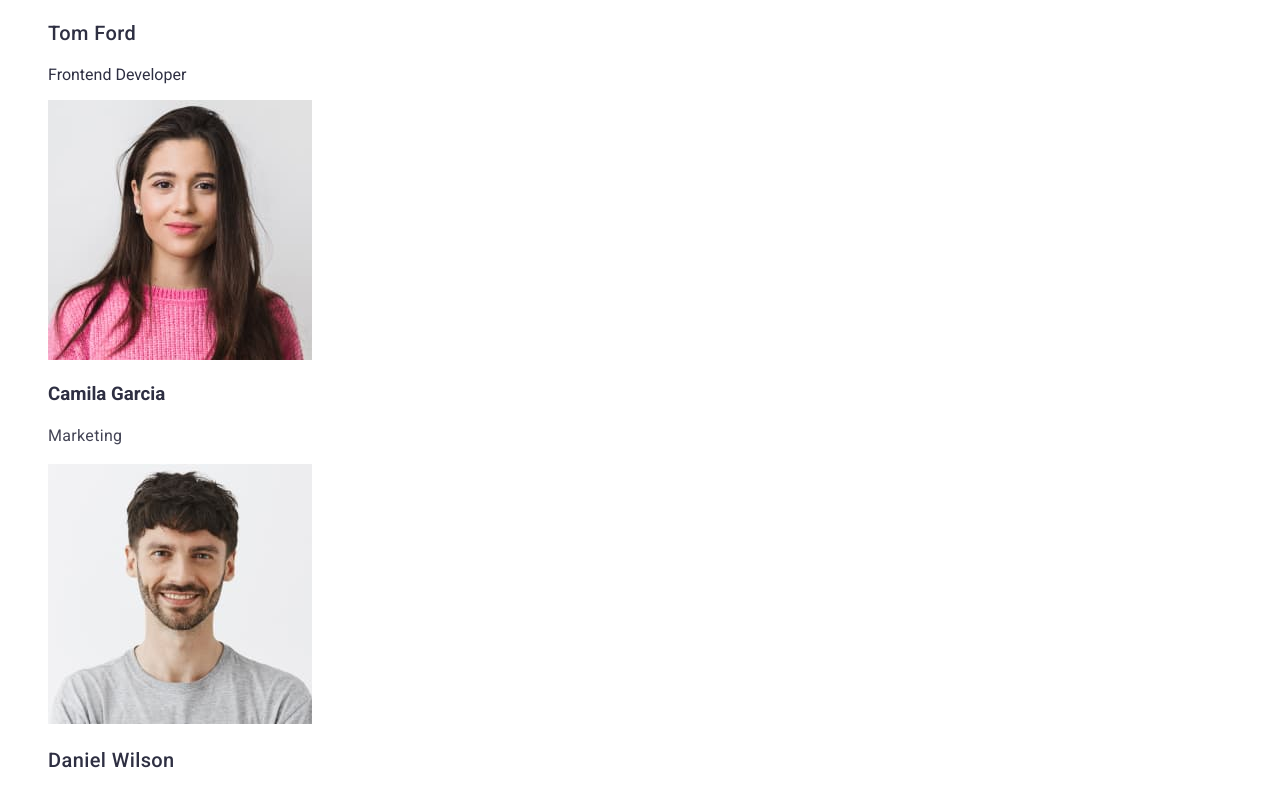
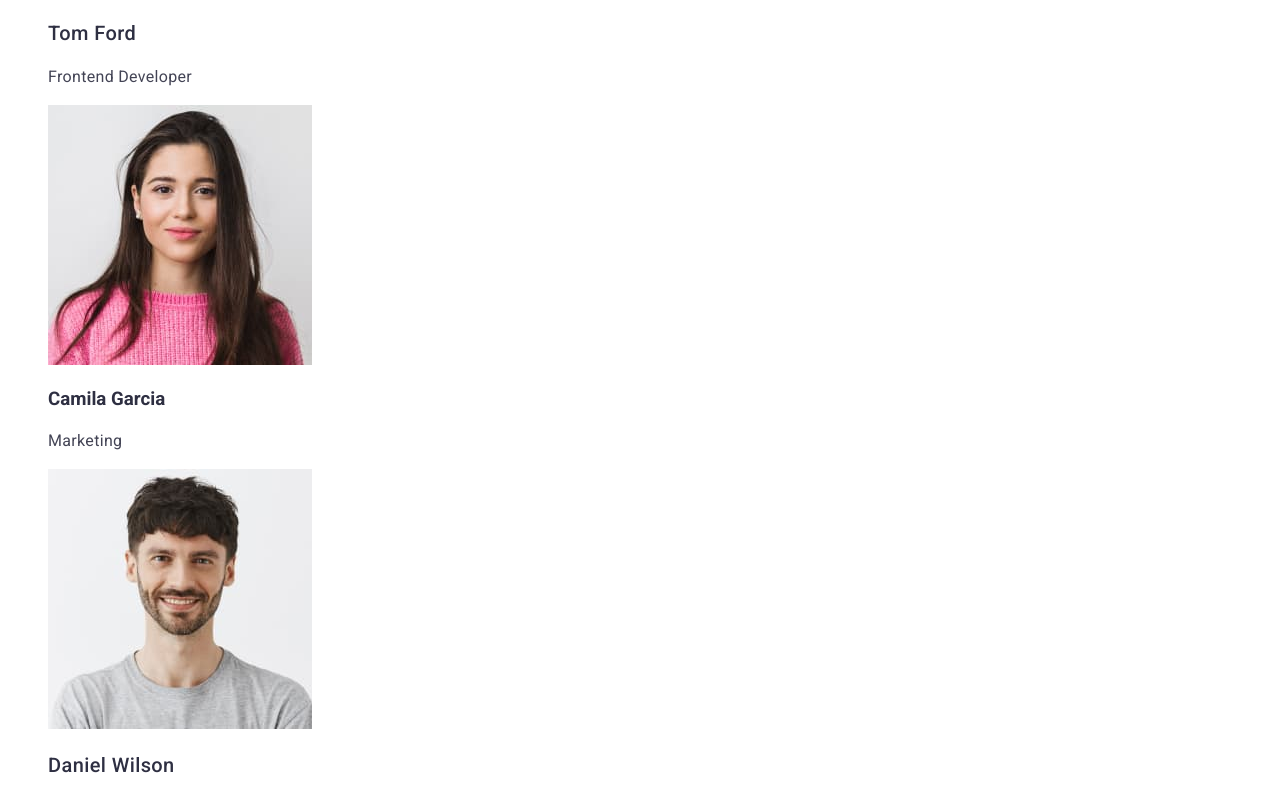
Before and after one commit to Rummut/goit-markup-hw-02, a plain HTML site: page index.html in a window 1280 px wide. Shown: the part 2461-3250 px from the top of the page. Drawn offline with Linux system fonts and the light colour scheme.

Commit message:
Edits after chek mentor
(p add class+link(style) moved to correct row)

```diff
--- a/index.html
+++ b/index.html
@@ -4,7 +4,6 @@
     <meta charset="UTF-8" />
     <meta http-equiv="X-UA-Compatible" content="IE=edge" />
     <meta name="viewport" content="width=device-width, initial-scale=1.0" />
-    <link rel="stylesheet" href="./css/styles.css" />
     <title>Web Studio</title>
     <link rel="preconnect" href="https://fonts.googleapis.com" />
     <link rel="preconnect" href="https://fonts.gstatic.com" crossorigin />
@@ -12,6 +11,7 @@
       href="https://fonts.googleapis.com/css2?family=Raleway:wght@800&family=Roboto:wght@400;500;700;900&display=swap"
       rel="stylesheet"
     />
+    <link rel="stylesheet" href="./css/styles.css" />
   </head>
   <body>
     <!-- Header section-->
@@ -140,7 +140,7 @@
               height="260"
             />
             <h3 class="team-subtitle">Tom Ford</h3>
-            <p>Frontend Developer</p>
+            <p class="team-description">Frontend Developer</p>
           </li>
           <li>
             <img
```
Also changed, not shown: portfolio.html (+10 -4 lines).
